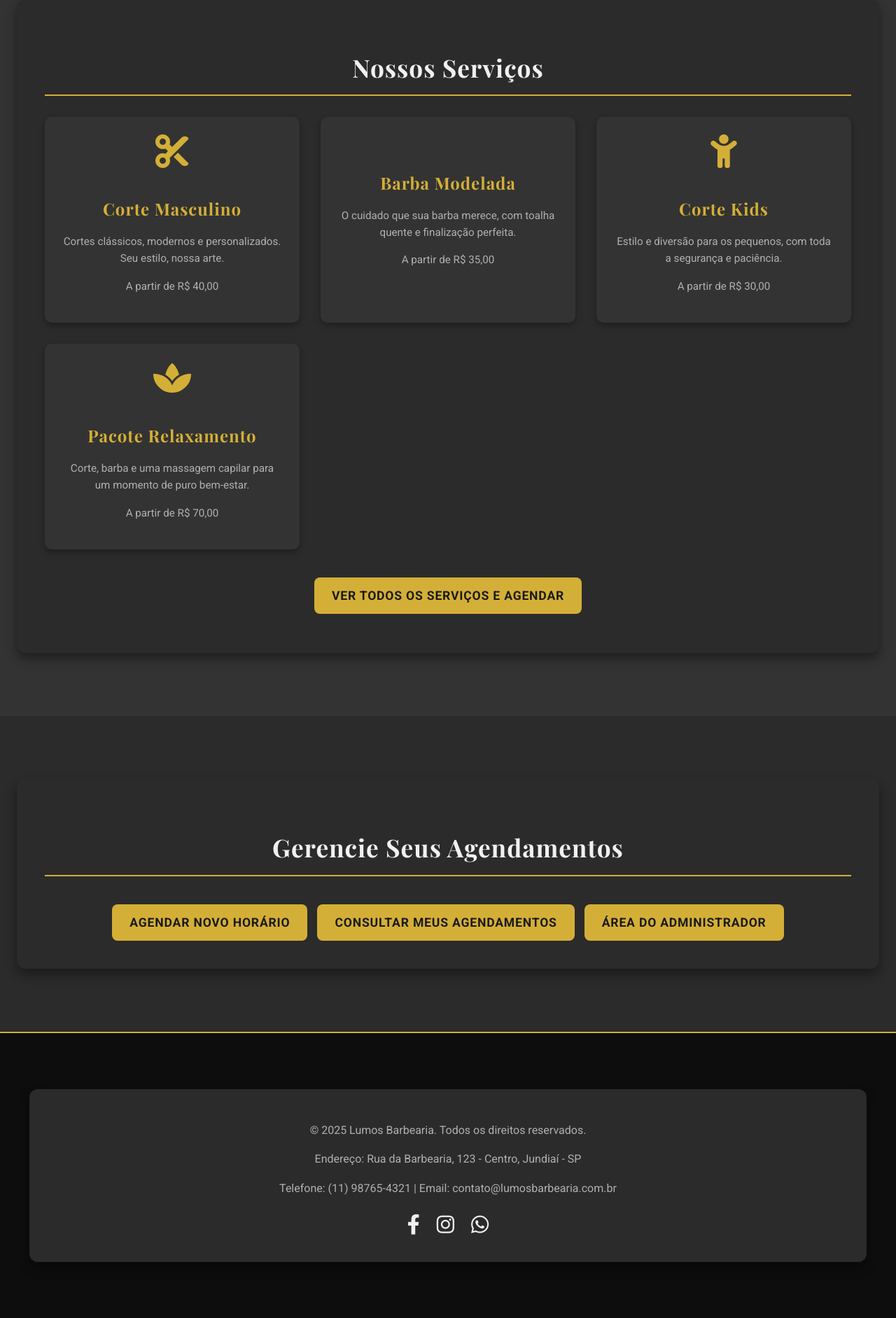
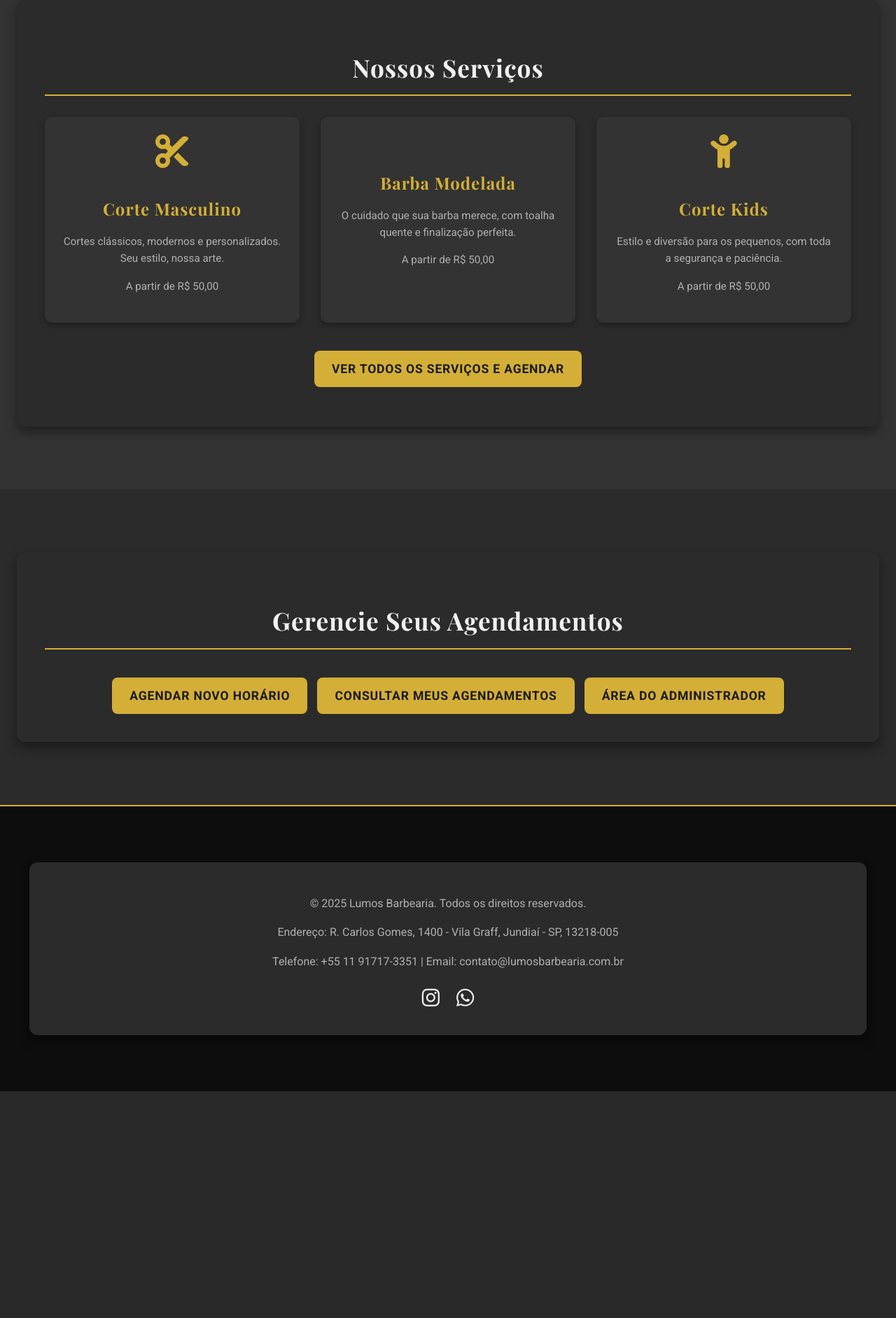
Before and after one commit to zkinderz/Lumos-Barbearia, a Flask app: page / in a window 1280 px wide. Shown: the part 1082-2965 px from the top of the page at 70% size. After the commit the page ends 2641 px from the top, so only its background shows below. Run offline with Flask 3, Linux system fonts and the light colour scheme; some libraries are stand-ins or nearby versions.

Commit message:
Updated website content, prices, contact info, and social links in index.html

```diff
--- a/templates/index.html
+++ b/templates/index.html
@@ -2,7 +2,8 @@
 <html>
 <head>
     <meta charset="UTF-8">
-    <meta name="viewport" content="width=device-width, initial-scale=1.0"> <title>LUMOS BARBEARIA - Estilo que Ilumina</title>
+    <meta name="viewport" content="width=device-width, initial-scale=1.0">
+    <title>LUMOS BARBEARIA - Estilo que Ilumina</title>
     <link rel="stylesheet" href="{{ url_for('static', filename='css/style.css') }}">
     <link rel="stylesheet" href="https://cdnjs.cloudflare.com/ajax/libs/font-awesome/6.0.0-beta3/css/all.min.css">
 </head>
@@ -34,27 +35,21 @@
                     <i class="fas fa-cut fa-3x" style="color: var(--accent-gold); margin-bottom: 15px;"></i>
                     <h3>Corte Masculino</h3>
                     <p>Cortes clássicos, modernos e personalizados. Seu estilo, nossa arte.</p>
-                    <p>A partir de R$ 40,00</p>
+                    <p>A partir de R$ 50,00</p>
                 </div>
                 <div class="service-card">
                     <i class="fas fa-beard fa-3x" style="color: var(--accent-gold); margin-bottom: 15px;"></i>
                     <h3>Barba Modelada</h3>
                     <p>O cuidado que sua barba merece, com toalha quente e finalização perfeita.</p>
-                    <p>A partir de R$ 35,00</p>
+                    <p>A partir de R$ 50,00</p>
                 </div>
                 <div class="service-card">
                     <i class="fas fa-child fa-3x" style="color: var(--accent-gold); margin-bottom: 15px;"></i>
                     <h3>Corte Kids</h3>
                     <p>Estilo e diversão para os pequenos, com toda a segurança e paciência.</p>
-                    <p>A partir de R$ 30,00</p>
+                    <p>A partir de R$ 50,00</p>
                 </div>
-                <div class="service-card">
-                    <i class="fas fa-spa fa-3x" style="color: var(--accent-gold); margin-bottom: 15px;"></i>
-                    <h3>Pacote Relaxamento</h3>
-                    <p>Corte, barba e uma massagem capilar para um momento de puro bem-estar.</p>
-                    <p>A partir de R$ 70,00</p>
                 </div>
-            </div>
             <p style="margin-top: 30px;"><a href="/agendar" class="btn-link">Ver Todos os Serviços e Agendar</a></p>
         </div>
     </section>
@@ -71,12 +66,11 @@
     <footer>
         <div class="container">
             <p>&copy; 2025 Lumos Barbearia. Todos os direitos reservados.</p>
-            <p>Endereço: Rua da Barbearia, 123 - Centro, Jundiaí - SP</p>
-            <p>Telefone: (11) 98765-4321 | Email: contato@lumosbarbearia.com.br</p>
+            <p>Endereço: R. Carlos Gomes, 1400 - Vila Graff, Jundiaí - SP, 13218-005</p>
+            <p>Telefone: +55 11 91717-3351 | Email: contato@lumosbarbearia.com.br</p>
             <div class="social-links">
-                <a href="#" target="_blank" title="Facebook"><i class="fab fa-facebook-f"></i></a>
-                <a href="#" target="_blank" title="Instagram"><i class="fab fa-instagram"></i></a>
-                <a href="#" target="_blank" title="WhatsApp"><i class="fab fa-whatsapp"></i></a>
+                <a href="https://www.instagram.com/lumos_barbearia_/" target="_blank" title="Instagram"><i class="fab fa-instagram"></i></a>
+                <a href="https://wa.me/5511917173351" target="_blank" title="WhatsApp"><i class="fab fa-whatsapp"></i></a>
             </div>
         </div>
     </footer>
```
